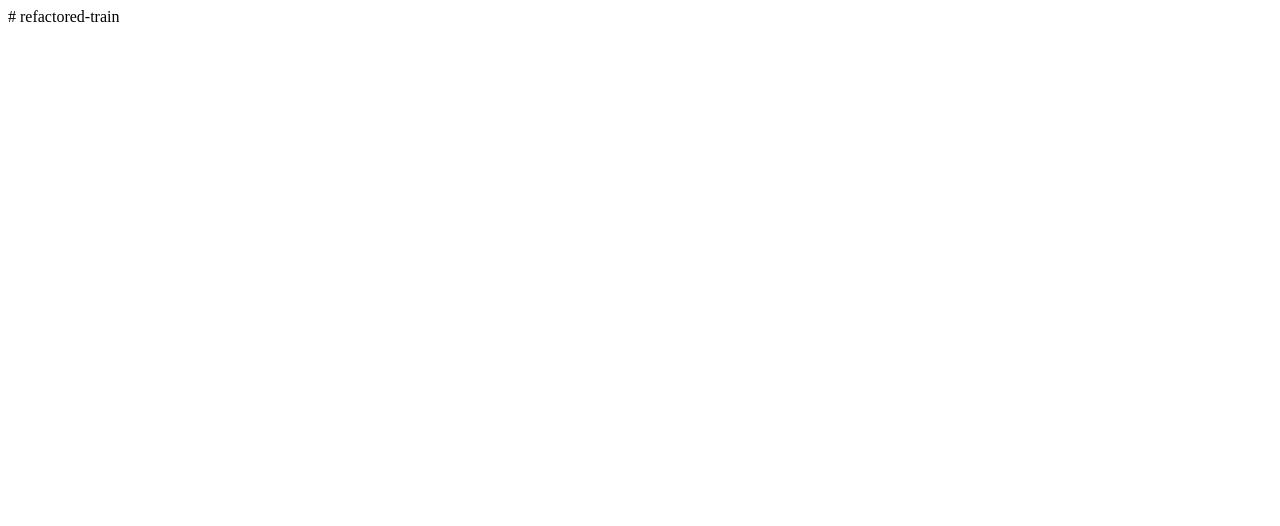
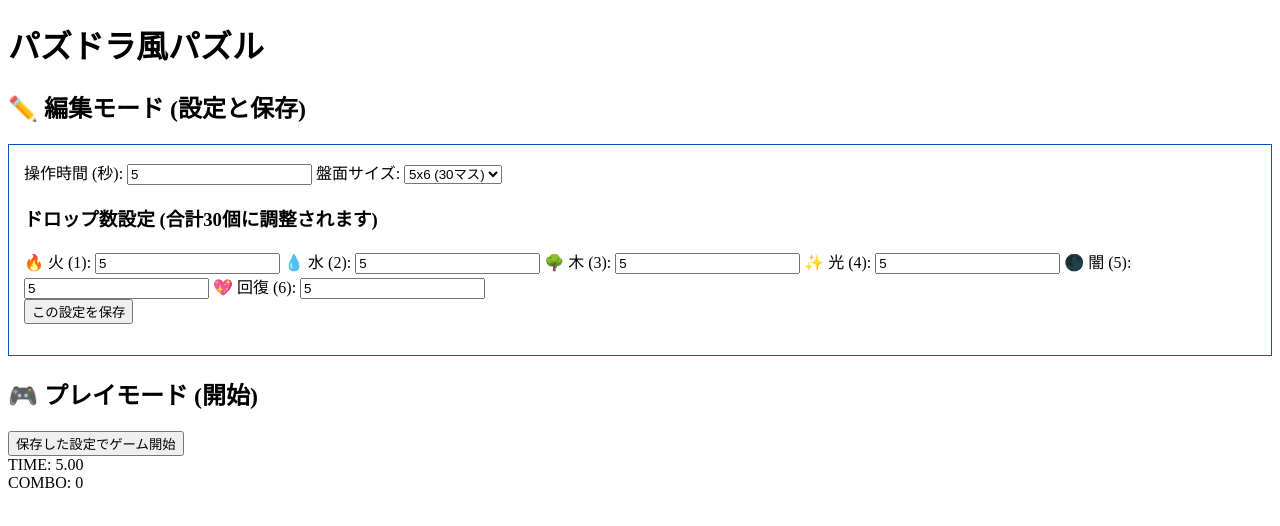
Before and after one commit to ewt55ed-source/refactored-train, a plain HTML site: page index.html in a window 1280 px wide. Drawn offline with Linux system fonts and the light colour scheme.

Commit message:
Add files via upload

```diff
--- a/index.html
+++ b/index.html
@@ -1 +1,54 @@
-# refactored-train
+<!DOCTYPE html>
+<html lang="ja">
+<head>
+    <meta charset="UTF-8">
+    <meta name="viewport" content="width=device-width, initial-scale=1.0">
+    <title>パズドラ風パズル (最終統合版)</title>
+    <link rel="stylesheet" href="style.css">
+</head>
+<body>
+    <h1>パズドラ風パズル</h1>
+
+    <div id="controls">
+
+        <h2>✏️ 編集モード (設定と保存)</h2>
+        <div id="edit-mode-settings" style="border: 1px solid #0056b3; padding: 15px; margin-bottom: 20px;">
+            <label>操作時間 (秒): <input type="number" id="time-input" value="5" min="1"></label>
+
+            <label>
+                盤面サイズ:
+                <select id="board-size-select" onchange="updateDropCountDefaults()">
+                    <option value="5x6">5x6 (30マス)</option>
+                    <option value="6x7">6x7 (42マス)</option>
+                </select>
+            </label>
+
+            <h3 id="drop-settings-title">ドロップ数設定 (合計30個に調整されます)</h3>
+            <div id="drop-counts-container">
+                <label>🔥 火 (1): <input type="number" class="drop-count" data-type="1" value="5" min="0"></label>
+                <label>💧 水 (2): <input type="number" class="drop-count" data-type="2" value="5" min="0"></label>
+                <label>🌳 木 (3): <input type="number" class="drop-count" data-type="3" value="5" min="0"></label>
+                <label>✨ 光 (4): <input type="number" class="drop-count" data-type="4" value="5" min="0"></label>
+                <label>🌑 闇 (5): <input type="number" class="drop-count" data-type="5" value="5" min="0"></label>
+                <label>💖 回復 (6): <input type="number" class="drop-count" data-type="6" value="5" min="0"></label>
+            </div>
+
+            <button onclick="saveSettings()">この設定を保存</button>
+            <p id="save-status" style="color: green; font-weight: bold; margin-top: 10px;"></p>
+        </div>
+
+        <h2>🎮 プレイモード (開始)</h2>
+        <button onclick="startGame()">保存した設定でゲーム開始</button>
+    </div>
+
+    <div id="status">
+        <div id="timer-display">TIME: 5.00</div>
+        <div id="combo-display">COMBO: 0</div>
+    </div>
+
+    <div id="puzzle-board">
+        </div>
+
+    <script src="script.js"></script>
+</body>
+</html>
```
Also changed, not shown: script.js (added), style.css (added).
